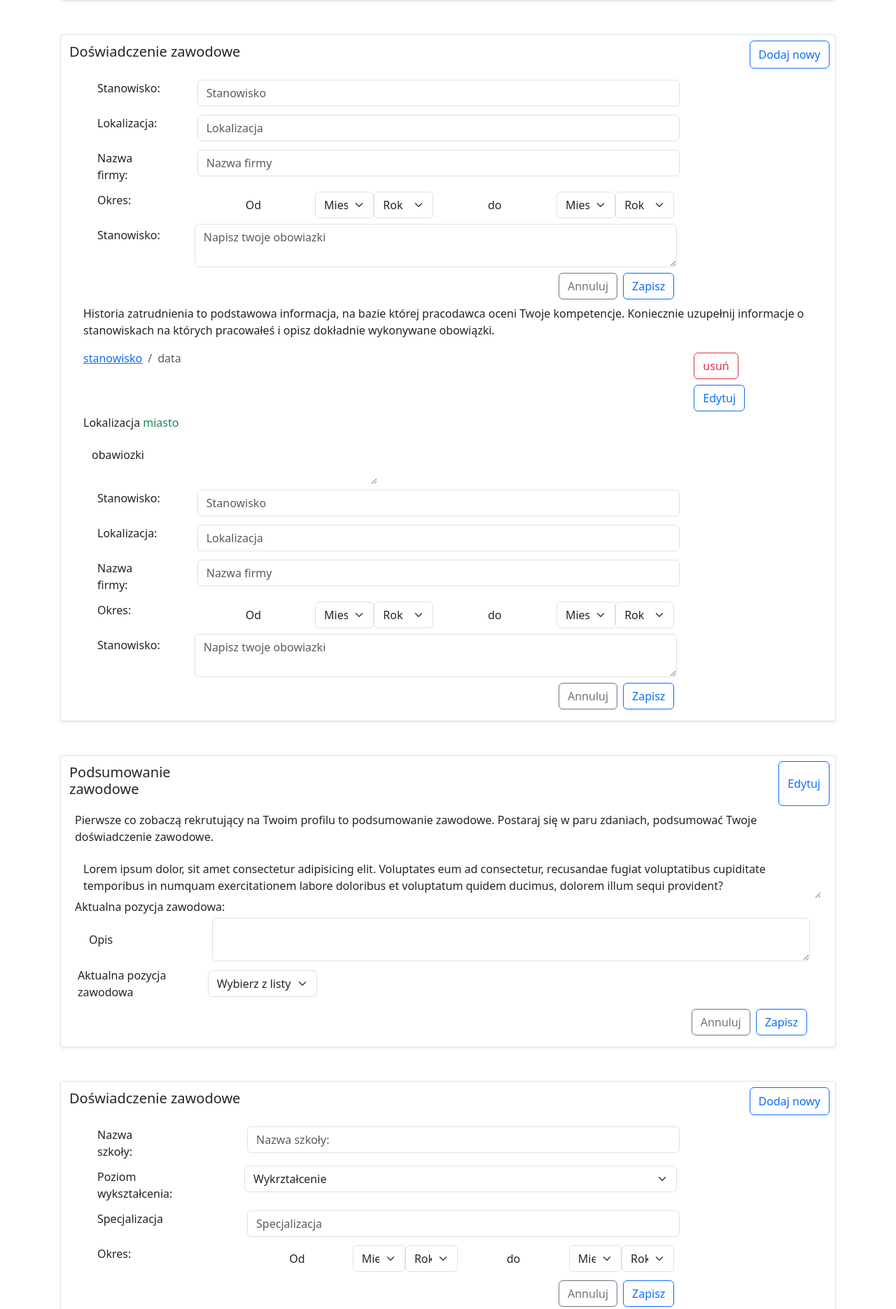
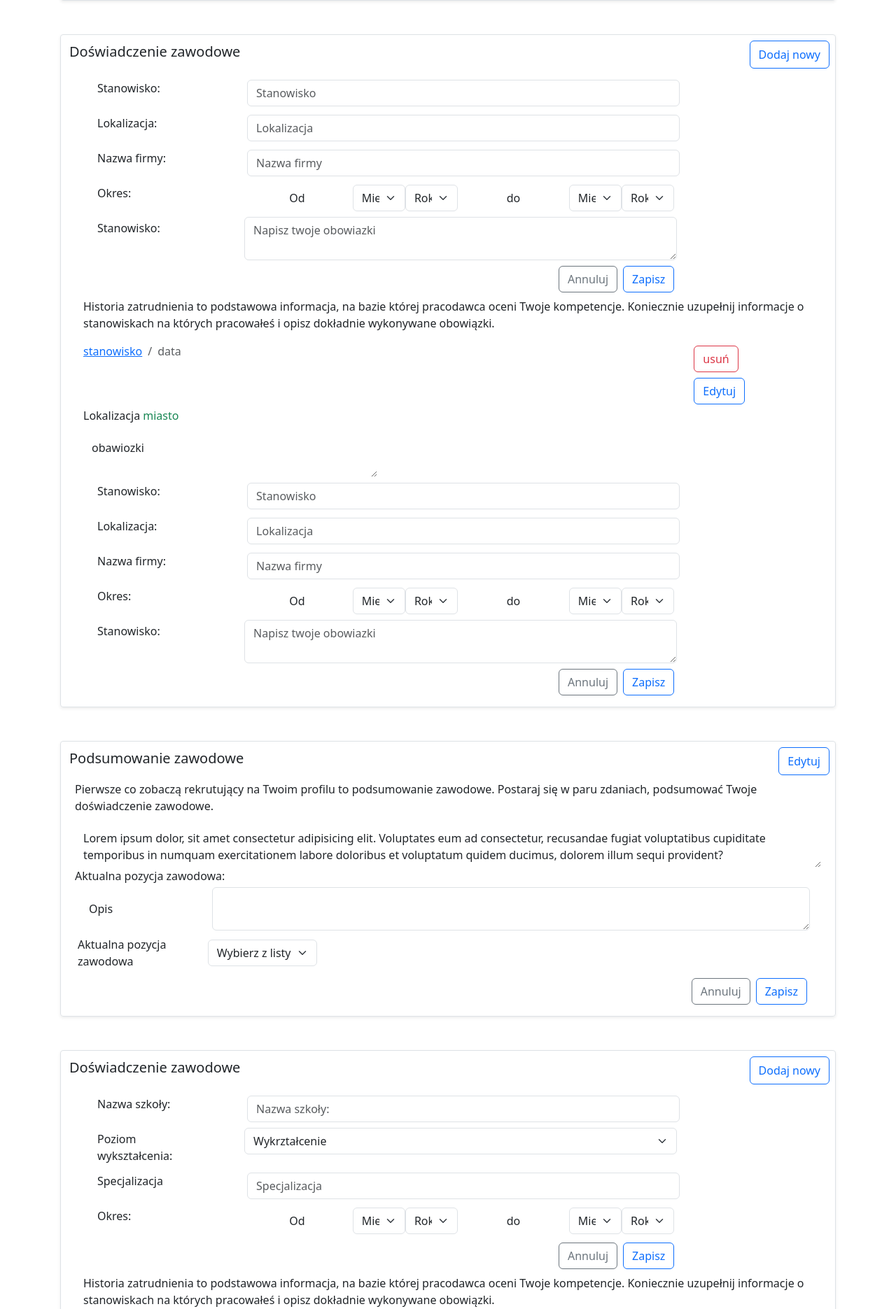
Before and after one commit to NightFoxD/SystemOgloszeniowyWeb, a PHP site: page /SystemOgloszeniowyMVC/users/profil in a window 1280 px wide. Shown: the part 1034-2905 px from the top of the page at 70% size. Run offline with PHP 8.4, Linux system fonts and the light colour scheme; some libraries are stand-ins or nearby versions.

Commit message:
Update profil.php

```diff
--- a/views/users/profil.php
+++ b/views/users/profil.php
@@ -171,34 +171,34 @@
                     <div class="col-10">
                         <form method="post" class="MyCollapse container" id="ExperienceWork_AddForm">
                             <div class="row m-1">
-                                <div class="col-2">
-                                    <label class=" col-2 form-label m-1">Stanowisko:</label>
+                                <div class="col-3">
+                                    <label class="form-label m-1">Stanowisko:</label>
                                 </div>
-                                <div class="col-10">
+                                <div class="col-9">
                                     <input type="text" class="form-control m-1" placeholder="Stanowisko">
                                 </div>
                             </div>
                             <div class="row m-1">
-                                <div class="col-2">
-                                    <label class=" col-2 form-label m-1">Lokalizacja:</label>
+                                <div class="col-3">
+                                    <label class="form-label m-1">Lokalizacja:</label>
                                 </div>
-                                <div class="col-10">
+                                <div class="col-9">
                                     <input type="text" class="form-control m-1" placeholder="Lokalizacja">
                                 </div>
                             </div>
                             <div class="row m-1">
-                                <div class="col-2">
-                                    <label class=" col-2 form-label m-1">Nazwa firmy:</label>
+                                <div class="col-3">
+                                    <label class="form-label m-1">Nazwa firmy:</label>
                                 </div>
-                                <div class="col-10">
+                                <div class="col-9">
                                     <input type="text" class="form-control m-1" placeholder="Nazwa firmy">
                                 </div>
                             </div>
                             <div class="row m-1">
-                                <div class="col-2">
-                                    <label class=" col-2 form-label m-1">Okres:</label>
+                                <div class="col-3">
+                                    <label class="form-label m-1">Okres:</label>
                                 </div>
-                                <div class="col-10 d-flex justify-content-center">
+                                <div class="col-9 d-flex justify-content-center">
                                     <label class=" col align-items-center justify-content-center d-flex">Od</label>
                                     <div class=" col m-1 justify-content-center d-flex">
                                         <select class="form-select" required>
@@ -224,10 +224,10 @@
                                 </div>
                             </div>
                             <div class="row m-1">
-                                <div class="col-2">
-                                    <label class=" col-2 form-label m-1">Stanowisko:</label>
+                                <div class="col-3">
+                                    <label class="form-label m-1">Stanowisko:</label>
                                 </div>
-                                <div class="col-10">
+                                <div class="col-9">
                                     <textarea class="form-control bg-transparent TextareaEdit" placeholder="Napisz twoje obowiazki"></textarea>
                                 </div>
                             </div>
@@ -268,34 +268,34 @@
                         <div class="col-10">
                             <form method="post" class="MyCollapse container" id="ExperienceWork_UpdateForm_1">
                                 <div class="row m-1">
-                                    <div class="col-2">
-                                        <label class=" col-2 form-label m-1">Stanowisko:</label>
+                                    <div class="col-3">
+                                        <label class="form-label m-1">Stanowisko:</label>
                                     </div>
-                                    <div class="col-10">
+                                    <div class="col-9">
                                         <input type="text" class="form-control m-1" placeholder="Stanowisko">
                                     </div>
                                 </div>
                                 <div class="row m-1">
-                                    <div class="col-2">
-                                        <label class=" col-2 form-label m-1">Lokalizacja:</label>
+                                    <div class="col-3">
+                                        <label class="form-label m-1">Lokalizacja:</label>
                                     </div>
-                                    <div class="col-10">
+                                    <div class="col-9">
                                         <input type="text" class="form-control m-1" placeholder="Lokalizacja">
                                     </div>
                                 </div>
                                 <div class="row m-1">
-                                    <div class="col-2">
-                                        <label class=" col-2 form-label m-1">Nazwa firmy:</label>
+                                    <div class="col-3">
+                                        <label class="form-label m-1">Nazwa firmy:</label>
                                     </div>
-                                    <div class="col-10">
+                                    <div class="col-9">
                                         <input type="text" class="form-control m-1" placeholder="Nazwa firmy">
                                     </div>
                                 </div>
                                 <div class="row m-1">
-                                    <div class="col-2">
+                                    <div class="col-3">
                                         <label class=" col-2 form-label m-1">Okres:</label>
                                     </div>
-                                    <div class="col-10 d-flex justify-content-center">
+                                    <div class="col-9 d-flex justify-content-center">
                                         <label class=" col align-items-center justify-content-center d-flex">Od</label>
                                         <div class=" col m-1 justify-content-center d-flex">
                                             <select class="form-select" required>
@@ -321,10 +321,10 @@
                                     </div>
                                 </div>
                                 <div class="row m-1">
-                                    <div class="col-2">
+                                    <div class="col-3">
                                         <label class=" col-2 form-label m-1">Stanowisko:</label>
                                     </div>
-                                    <div class="col-10">
+                                    <div class="col-9">
                                         <textarea class="form-control bg-transparent TextareaEdit" placeholder="Napisz twoje obowiazki"></textarea>
                                     </div>
                                 </div>
@@ -343,10 +343,10 @@
         <!-- -------------------------------------------------------------- -->
         <div class=" border p-1 rounded-1 m-1 mt-5 shadow-sm">
             <div class="row">
-                <div class="col-2">
+                <div class="col-9">
                     <h1 class="d-flex p-2 fs-5">Podsumowanie zawodowe</h1>
                 </div>
-                <div class="col-10 d-flex justify-content-end">
+                <div class="col-3 d-flex justify-content-end">
                     <button type="button" class="btn btn-outline-primary m-1 justify-content-end MyUncollapse" onclick="Btn_Edit('JobSummary_Edit','JobSummary_UserInfo','JobSummary_Form')" id="JobSummary_Edit">Edytuj</button>
                 </div>
             </div>
@@ -401,7 +401,7 @@
                         <form method="post" class="MyCollapse container" id="Education_AddForm">
                             <div class="row m-1">
                                 <div class="col-3">
-                                    <label class=" col-2 form-label m-1">Nazwa szkoły:</label>
+                                    <label class="form-label m-1">Nazwa szkoły:</label>
                                 </div>
                                 <div class="col-9">
                                     <input type="text" class="form-control m-1" placeholder="Nazwa szkoły:">
```
